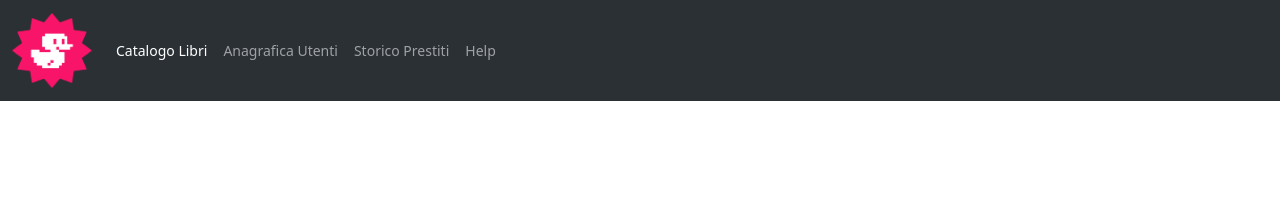
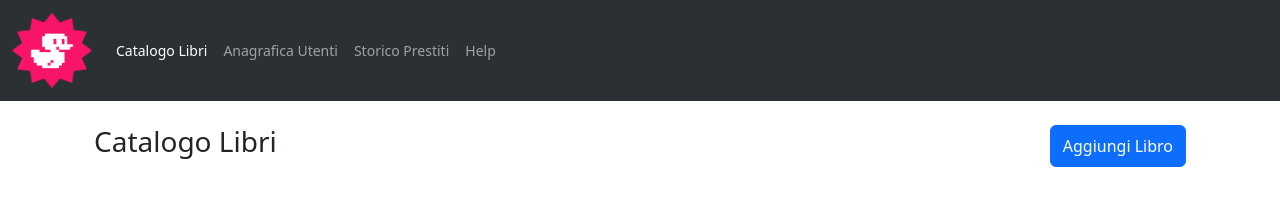
Before and after one commit to FusaroFederico/html-css-bootstrap-dashboard, a plain HTML site: page index.html in a window 1280 px wide. Drawn offline with nearby package versions, Linux system fonts and the light colour scheme.

Commit message:
add: h1 and "aggiungi libro" button to index.html

```diff
--- a/index.html
+++ b/index.html
@@ -58,8 +58,14 @@
             </div>
         </nav>
     </header>
+
     <main>
-
+        <div class="container-lg mt-4">
+            <div class="container d-flex justify-content-between text-capitalize">
+                <h1 class="fs-3 fw-normal">catalogo libri</h1>
+                <button type="button" class="btn btn-primary text-capitalize">aggiungi libro</button>
+            </div>
+        </div>
     </main>
 
 </body>
```
